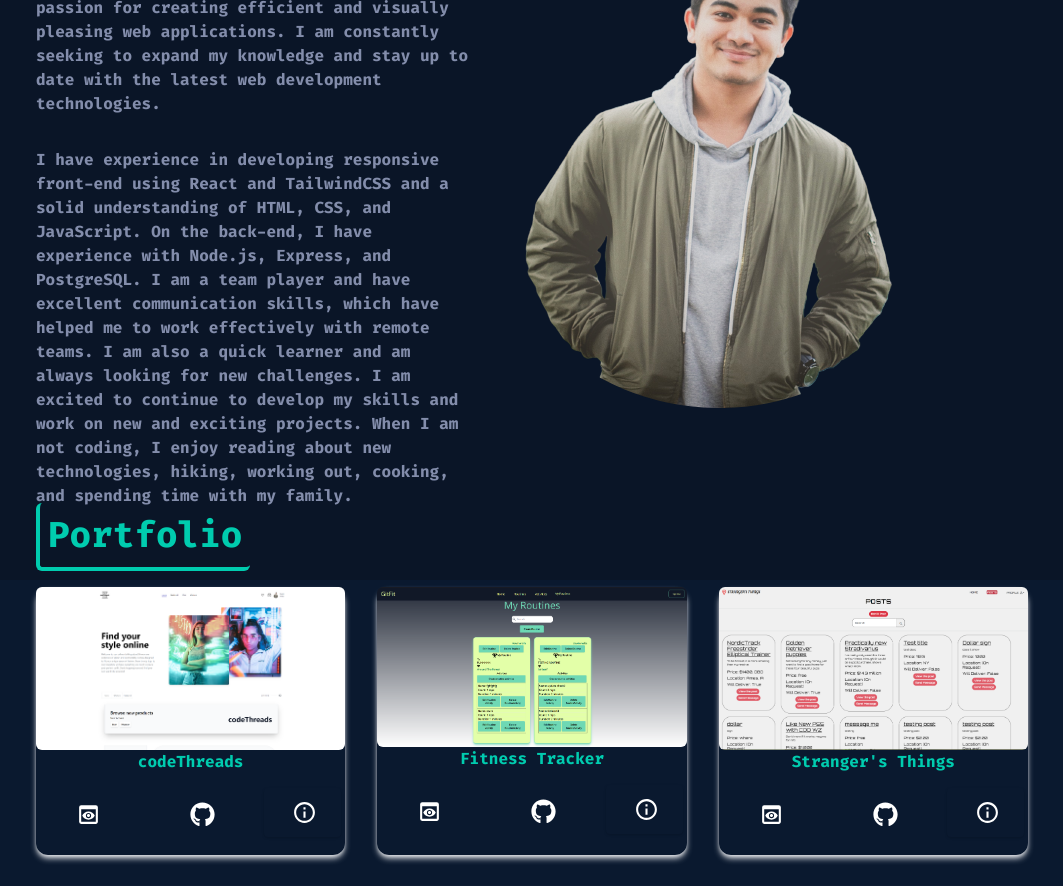
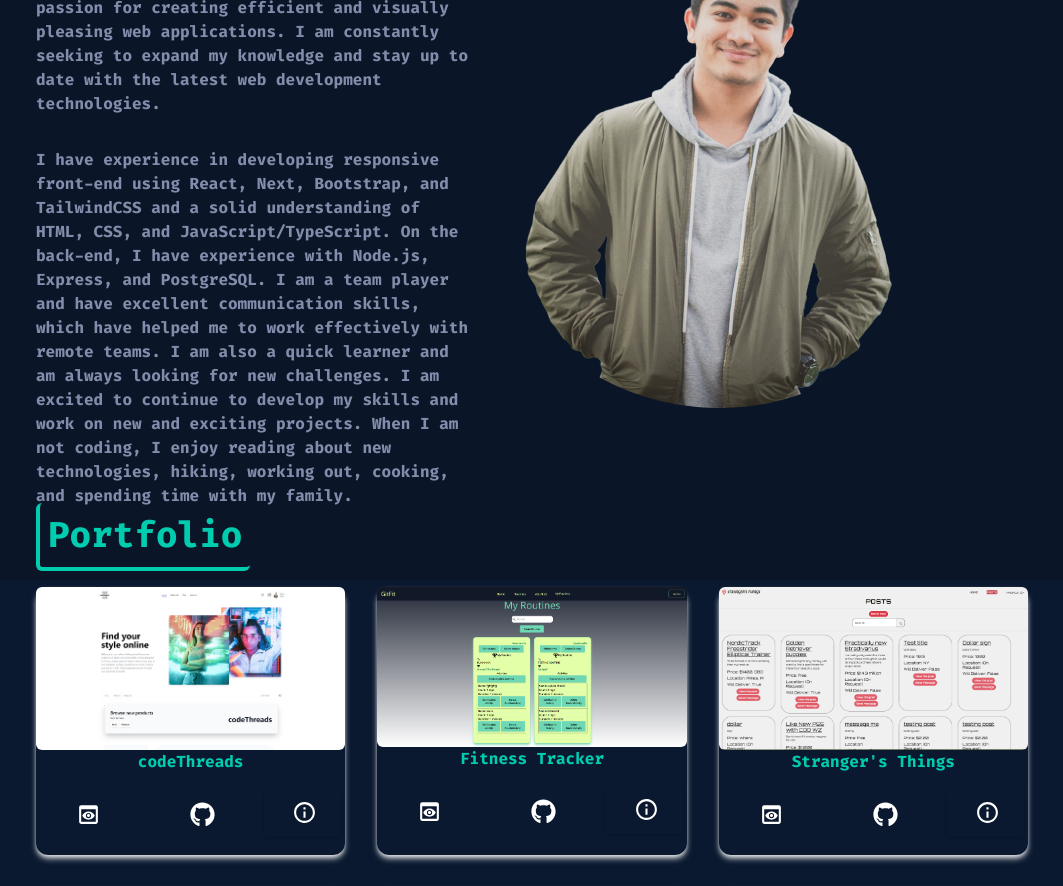
Before and after one commit to AMT98/Portfolio-Aswin, a React (Create React App) app: page / in a window 1280 px wide. Shown: the part 1020-1906 px from the top of the page, without its empty margins (108-1171 px from the left). Built offline with nearby package versions, Linux system fonts and the light colour scheme; a web font is replaced by a local one.

Commit message:
Updated a bit on About

```diff
--- a/src/components/About.jsx
+++ b/src/components/About.jsx
@@ -21,16 +21,17 @@ const About = () => {
                 stay up to date with the latest web development technologies.
               </p>
               <p className="text-white-500 font-bold md:text-base text-xs py-4 max-w-md">
-                I have experience in developing responsive front-end using React
-                and TailwindCSS and a solid understanding of HTML, CSS, and
-                JavaScript. On the back-end, I have experience with Node.js,
-                Express, and PostgreSQL. I am a team player and have excellent
-                communication skills, which have helped me to work effectively
-                with remote teams. I am also a quick learner and am always
-                looking for new challenges. I am excited to continue to develop
-                my skills and work on new and exciting projects. When I am not
-                coding, I enjoy reading about new technologies, hiking, working
-                out, cooking, and spending time with my family.
+                I have experience in developing responsive front-end using
+                React, Next, Bootstrap, and TailwindCSS and a solid
+                understanding of HTML, CSS, and JavaScript/TypeScript. On the
+                back-end, I have experience with Node.js, Express, and
+                PostgreSQL. I am a team player and have excellent communication
+                skills, which have helped me to work effectively with remote
+                teams. I am also a quick learner and am always looking for new
+                challenges. I am excited to continue to develop my skills and
+                work on new and exciting projects. When I am not coding, I enjoy
+                reading about new technologies, hiking, working out, cooking,
+                and spending time with my family.
               </p>
             </div>
             <div
```
